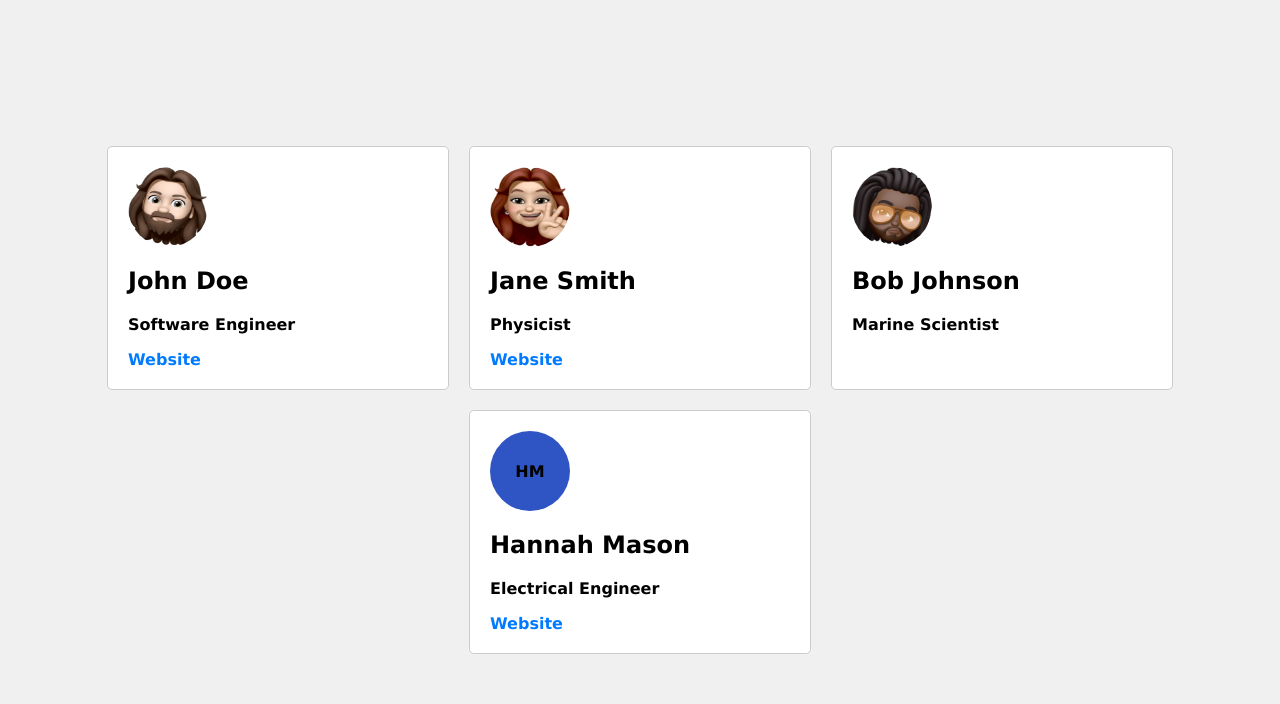
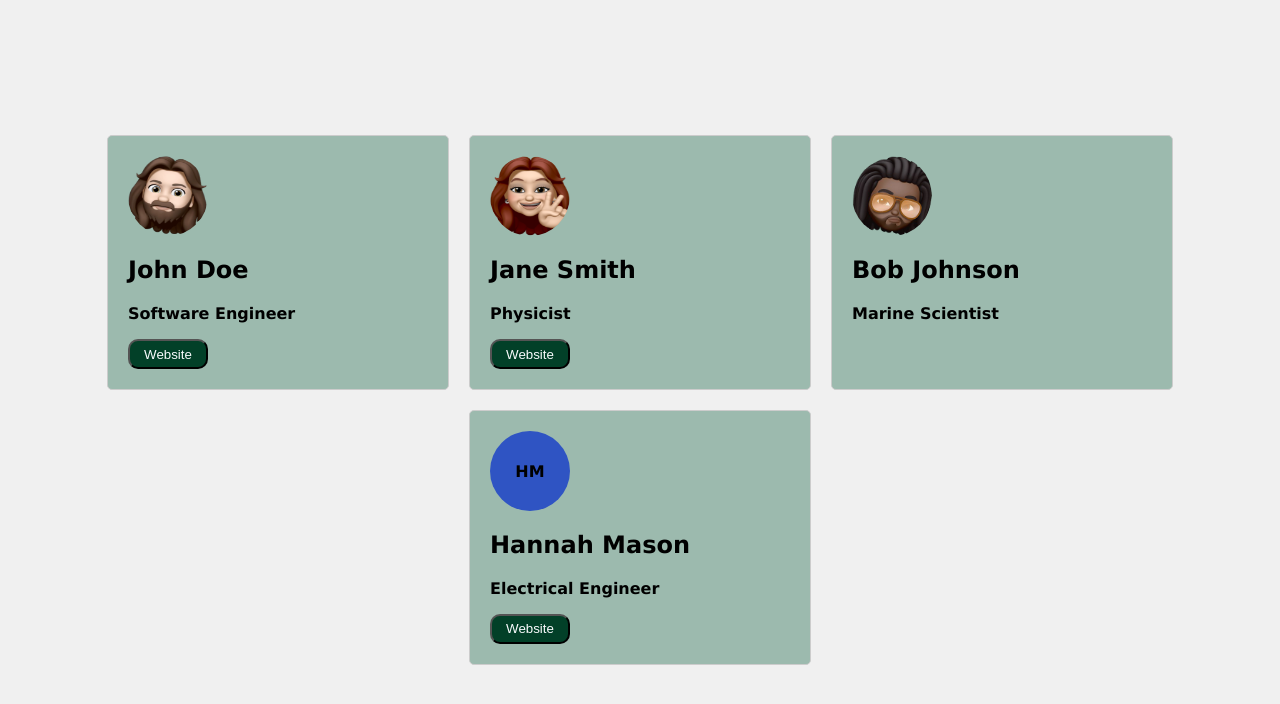
Before and after one commit to greatnessmensah/a2sv, a React (Create React App) app in the folder projects/profiler/: page / in a window 1280 px wide. Shown: the top 704 px of the page. Built offline with nearby package versions, Linux system fonts and the light colour scheme.

Commit message:
added buttons

```diff
--- a/projects/profiler/src/App.css
+++ b/projects/profiler/src/App.css
@@ -22,12 +22,19 @@
   border-radius: 5px;
   padding: 20px;
   font-weight: bold;
-  background-color: #fff;
+  background-color: #9cbaae;
   transition: transform 0.3s ease;
 }
 
 .card:hover {
   transform: scale(1.05);
+}
+
+.button {
+  width: 80px;
+  height: 30px;
+  border-radius: 10px;
+  background-color: #024028;
 }
 
 .avatar {
@@ -45,7 +52,7 @@
 }
 
 .info a {
-  color: #007bff;
+  color: #f9fbfd;
   text-decoration: none;
 }
 
--- a/projects/profiler/src/components/Info.tsx
+++ b/projects/profiler/src/components/Info.tsx
@@ -11,7 +11,7 @@ const Info: React.FC<InfoProps> = ({ name, bio, website }) => {
     <div className="info">
       <h2>{name}</h2>
       <p>{bio}</p>
-      {website && <a href={website}>Website</a>}
+      {website && <button className="button"><a href={website}>Website</a></button>}
     </div>
   );
 };
```
